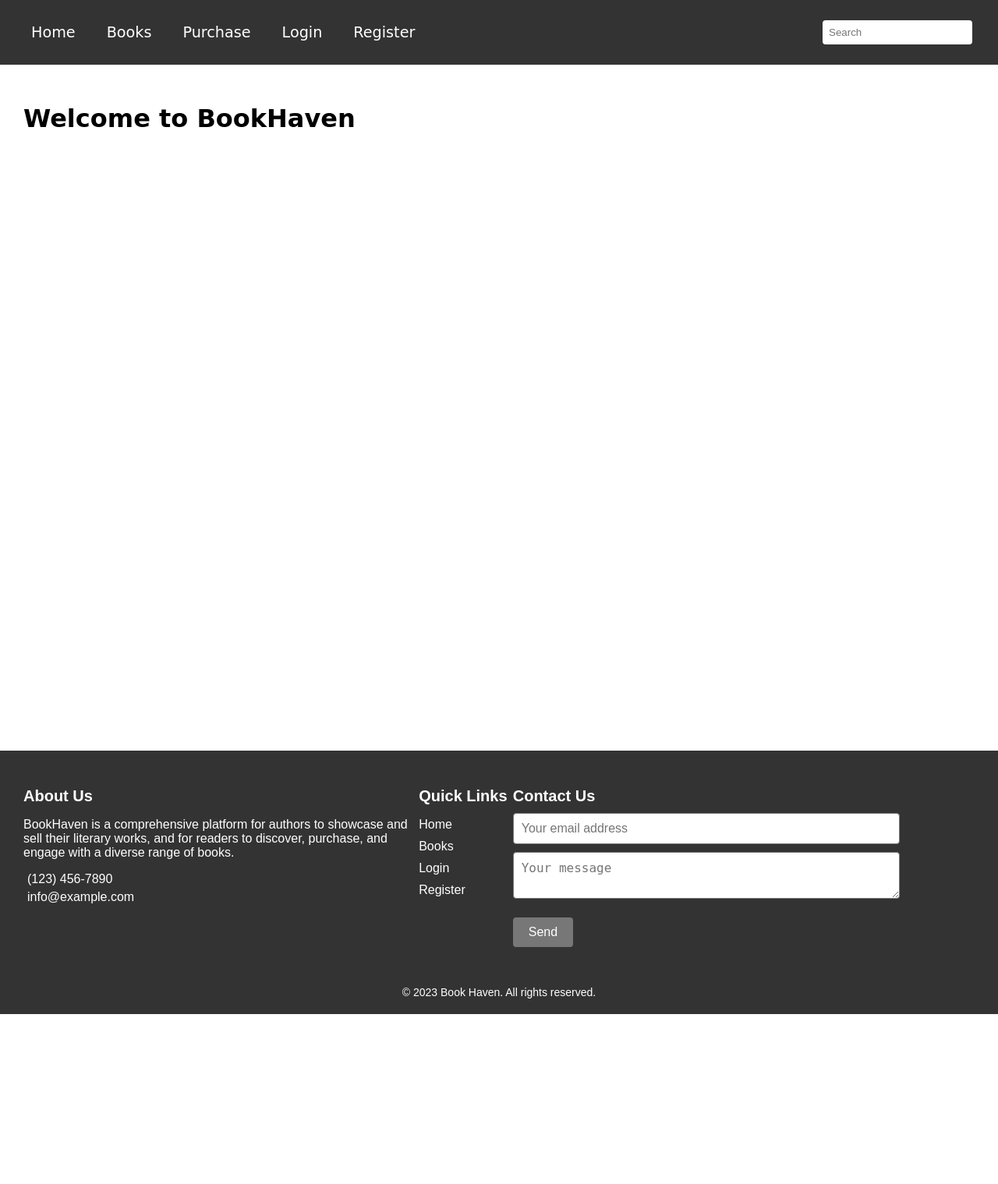
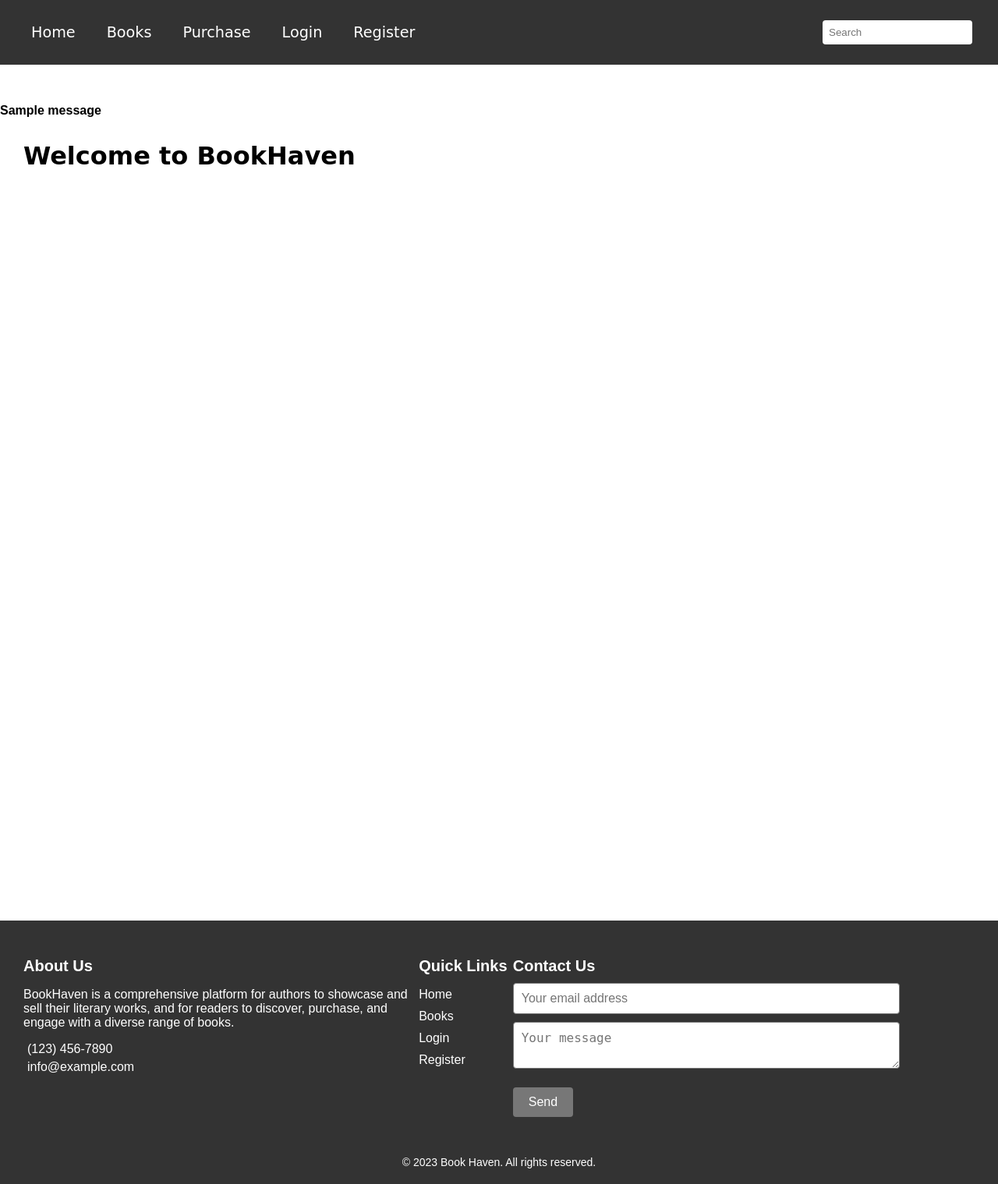
Before and after one commit to SodimuDemilade/BookHaven, a Django app: page / in a window 1280 px wide. Shown: the whole page at 78% size. Before the commit the page ends 1301 px from the top, so only its background shows below. Run offline with Django 4.2, Linux system fonts and the light colour scheme; one stand-in notice (Sample message) is shown.

Commit message:
base templates

```diff
--- a/users/templates/base.html
+++ b/users/templates/base.html
@@ -196,10 +196,16 @@
             font-size: 14px;
         }
 
+        .alert {
+            font-size: 16px;
+            font-weight: bold;
+        }
+
         main {
             background-position: center;
             background-size: cover;
             margin: 30px;
+            margin-bottom: 250px;
             height: 750px;
         }
         .menu-button {
@@ -245,8 +251,13 @@
                 <a href="{% url 'home-page' %}" class="nav-item">Home</a>
                 <a href="#" class="nav-item">Books</a>
                 <a href="#" class="nav-item">Purchase</a>
+                {% if user.is_authenticated %}
+                <a href="{% url 'profile' %}" class="nav-item">Profile</a>
+                <a href="{% url 'logout' %}" class="nav-item">logout</a>
+                {% else %}
                 <a href="{% url 'login' %}" class="nav-item">Login</a>
-                <a href="{% url 'register' %}" class="nav-item"">Register</a>
+                <a href="{% url 'register' %}" class="nav-item">Register</a>
+                {% endif %}
             </div>
             <div class="navbar-right">
                 <input type="text" class="search-bar" placeholder="Search">
@@ -255,6 +266,11 @@
                 <i class="fas fa-bars"></i>
             </div>
         </nav>
+        {% if messages %}
+        {% for message in messages %}
+        <div class="alert alert-{{ message.tags }}">{{ message }}</div>
+        {% endfor %}
+        {% endif %}
     </header>
     <main>
         {% block content %}
```
